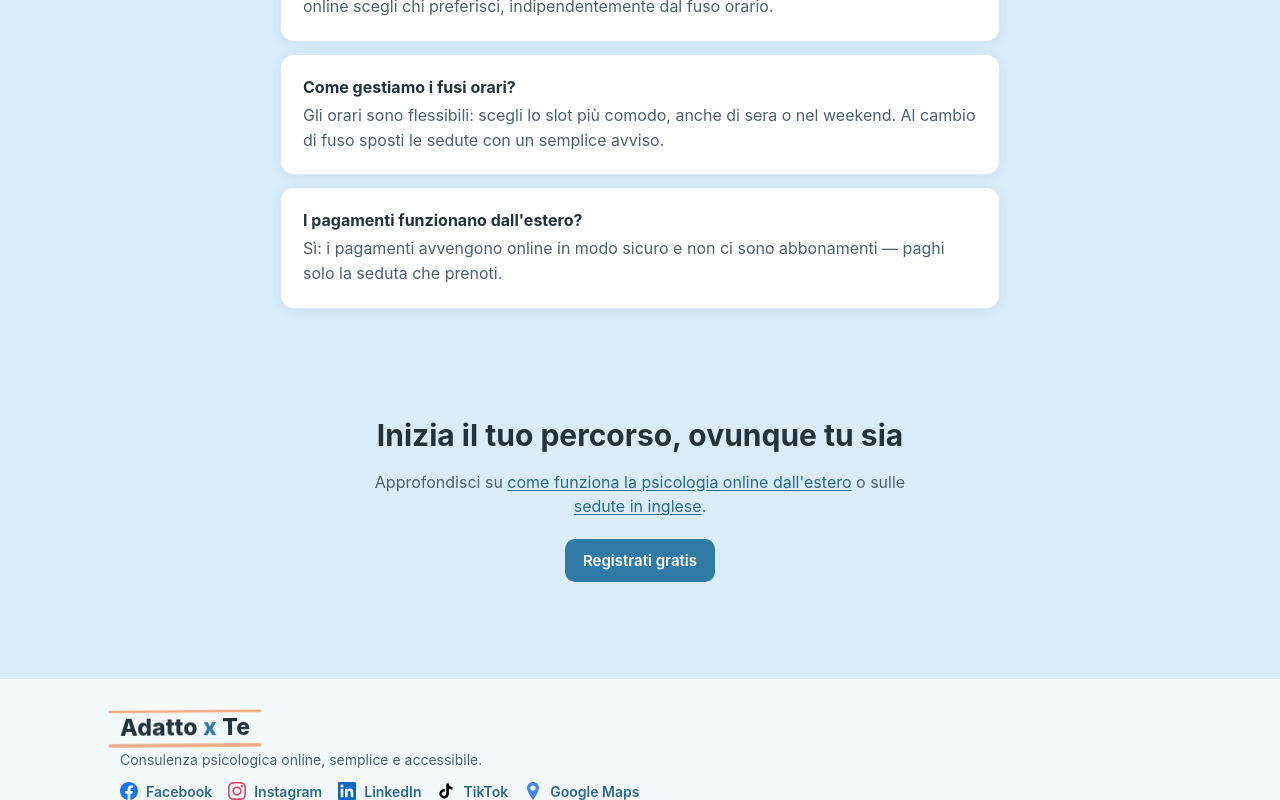
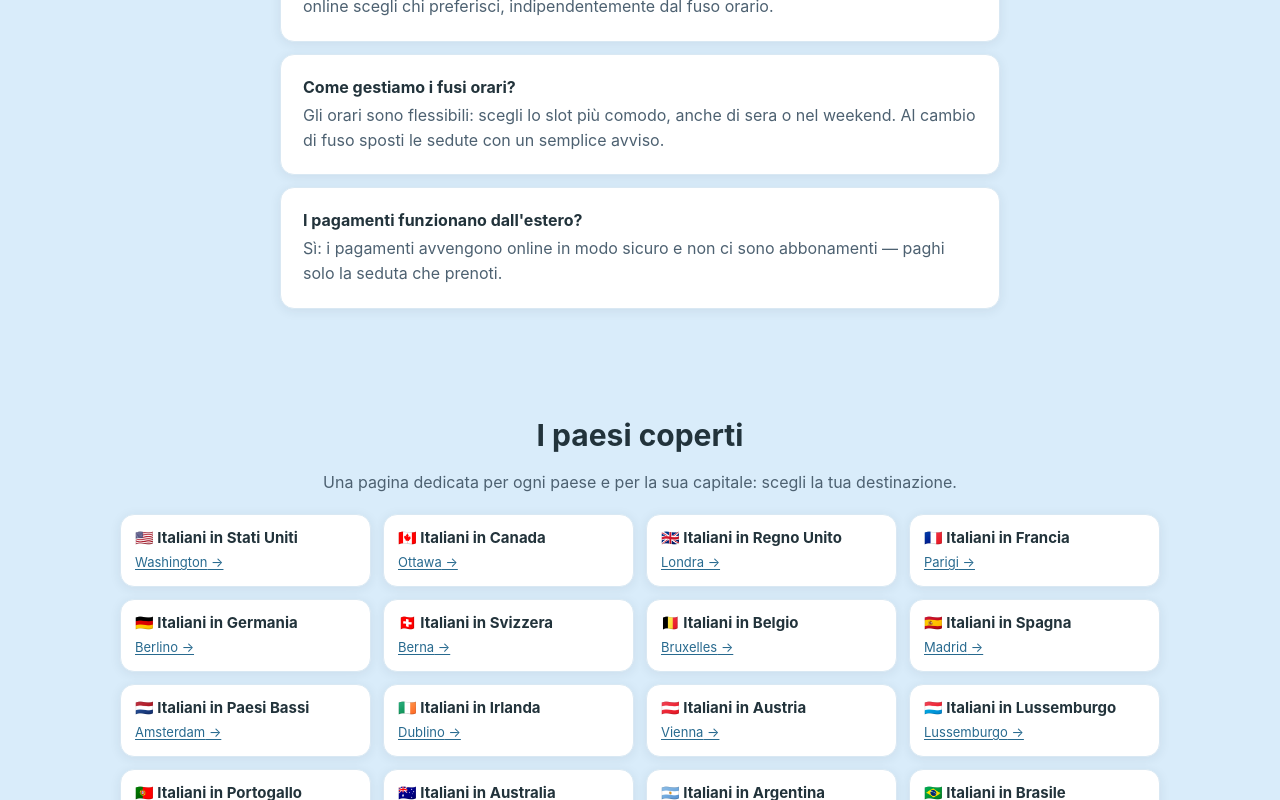
Before and after one commit to antonio-durso/adattoxte, a React (Vite) app in the folder frontend/: page /italiani-all-estero in a window 1280 px wide. Shown: the part 2000-2800 px from the top of the page. Built offline with nearby package versions, Linux system fonts and the light colour scheme; no server answers.

Commit message:
Accelerazione indicizzazione: hub estero linka 43 paesi+capitali, homepage linka l'hub (scoperta via link interni)

```diff
--- a/frontend/src/pages/Estero.jsx
+++ b/frontend/src/pages/Estero.jsx
@@ -1,6 +1,7 @@
 import { Link } from 'react-router-dom';
 import Seo from '../components/Seo';
 import Reveal from '../components/Reveal';
+import { paesi } from '../content/paesi';
 
 const WHY = [
   { icon: '🗣️', title: 'La tua lingua, la tua cultura', desc: 'Sedute in italiano con professionisti che conoscono il contesto culturale italiano: certe emozioni si esprimono meglio nella propria lingua.' },
@@ -138,6 +139,32 @@ export default function Estero() {
         </div>
       </section>
 
+      <section className="container section">
+        <h2 style={{ textAlign: 'center' }}>I paesi coperti</h2>
+        <p className="muted" style={{ textAlign: 'center', maxWidth: 640, margin: '0 auto 20px' }}>
+          Una pagina dedicata per ogni paese e per la sua capitale: scegli la tua destinazione.
+        </p>
+        <div style={{ display: 'grid', gridTemplateColumns: 'repeat(auto-fill, minmax(200px, 1fr))', gap: 12 }}>
+          {paesi.map((p) => (
+            <Link
+              key={p.slug}
+              to={`/italiani-all-estero/${p.slug}`}
+              className="card"
+              style={{ display: 'block', padding: 14, textDecoration: 'none', color: 'inherit' }}
+            >
+              <h3 style={{ margin: 0, fontSize: 15 }}>
+                {p.bandiera} Italiani in {p.nome}
+              </h3>
+              <p className="muted small" style={{ margin: '4px 0 0' }}>
+                <Link to={`/italiani-all-estero/${p.slug}/${p.capitale.slug}`} style={{ textDecoration: 'underline' }} onClick={(e) => e.stopPropagation()}>
+                  {p.capitale.nome} →
+                </Link>
+              </p>
+            </Link>
+          ))}
+        </div>
+      </section>
+
       <section className="container section" style={{ textAlign: 'center' }}>
         <h2>Inizia il tuo percorso, ovunque tu sia</h2>
         <p className="muted" style={{ maxWidth: 560, margin: '0 auto 20px' }}>
--- a/frontend/src/pages/Home.jsx
+++ b/frontend/src/pages/Home.jsx
@@ -39,7 +39,7 @@ const SERVICES = [
   { icon: '⚖️', title: 'Psicologia giuridica', desc: 'Consulenza in ambito forense e supporto ai professionisti legali.' },
   { icon: '💑', title: 'Terapia di coppia', desc: 'Comunicazione, crisi di relazione e supporto alle decisioni, anche da remoto.' },
   { icon: '🧠', title: 'Ansia e depressione', desc: 'Percorsi individuali con approccio cognitivo-comportamentale.' },
-  { icon: '🌍', title: 'Consulenza multilingue', desc: 'Sedute in italiano e inglese: la terapia parla la tua lingua.' },
+  { icon: '🌍', title: 'Consulenza multilingue', desc: 'Sedute in italiano e inglese: la terapia parla la tua lingua.', to: '/italiani-all-estero' },
 ];
 
 const STEPS = [
@@ -227,11 +227,19 @@ export default function Home() {
         <div className="grid cards">
           {SERVICES.map((s, i) => (
             <Reveal key={s.title} delay={(i % 3) * 90}>
-              <div className="card">
-                <div className="card-icon">{s.icon}</div>
-                <h3>{s.title}</h3>
-                <p>{s.desc}</p>
-              </div>
+              {s.to ? (
+                <Link to={s.to} className="card" style={{ display: 'block', height: '100%', textDecoration: 'none', color: 'inherit' }}>
+                  <div className="card-icon">{s.icon}</div>
+                  <h3>{s.title}</h3>
+                  <p>{s.desc}</p>
+                </Link>
+              ) : (
+                <div className="card">
+                  <div className="card-icon">{s.icon}</div>
+                  <h3>{s.title}</h3>
+                  <p>{s.desc}</p>
+                </div>
+              )}
             </Reveal>
           ))}
         </div>
```
